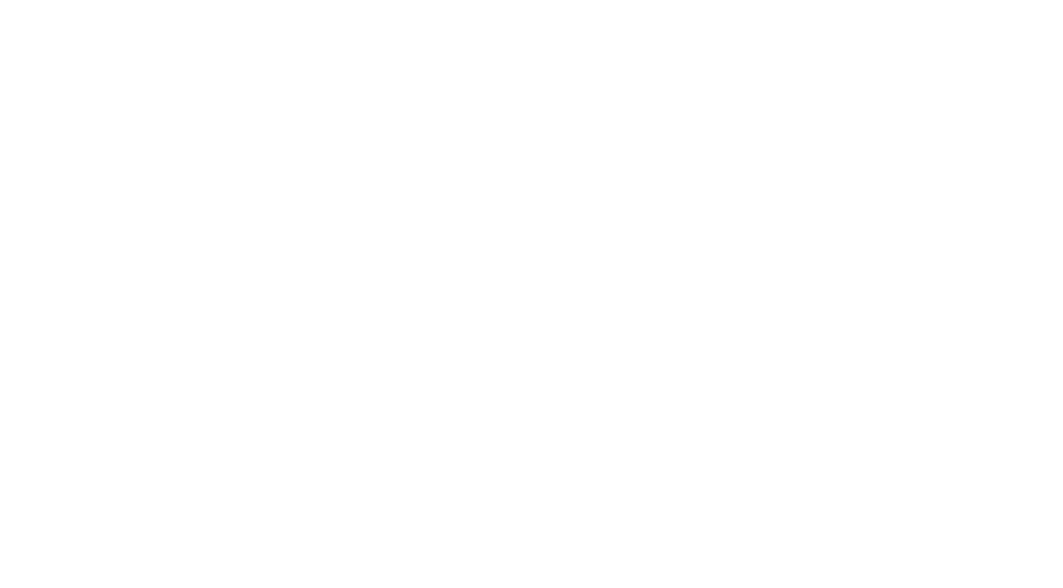
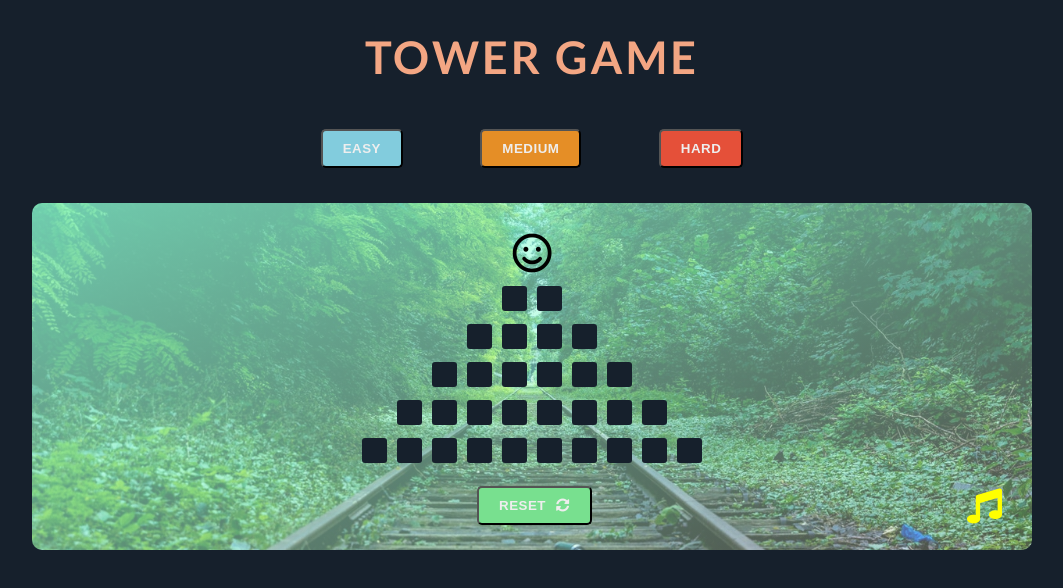
Before and after one commit to Pablo-MC/tower-game, a plain HTML site: page index.html in a window 1280 px wide. Shown: the whole page, without its empty margins (108-1171 px from the left). Drawn offline with Linux system fonts and the light colour scheme.

Commit message:
Game development finished

```diff
--- a/css/style.css
+++ b/css/style.css
@@ -0,0 +1,95 @@
+body {
+   font-family: 'Lato', sans-serif;
+   background-color: #16202C;
+   height: 100vh;
+}
+
+h1 {
+   font-size: 45px;
+   text-transform: uppercase;
+   letter-spacing: 3px;
+   color: #f3a683;
+}
+
+button {
+   display: inline-block;
+   margin: 15px auto;
+   padding: 10px 20px;
+   font-weight: 700;
+   text-transform: uppercase;
+   letter-spacing: .5px;
+   border-radius: 5px;
+   cursor: pointer;
+   outline: none;
+   color: #eee;
+   background-color: #78e08f;
+
+   transition: all .5s;
+}
+
+.reset:hover {
+   color: #78e08f;
+   background-color: #eee;
+}
+
+.reset { margin-left: 445px; }
+
+.reset i { margin-left: 10px; }
+
+.container {
+   max-width: 1000px;
+   margin: 20px auto;
+   text-align: center;
+}
+
+.row {
+   background-image: linear-gradient(to right bottom, rgba(140,255,218, .8), rgba(255,255,232, .3)), url(/img/background.jpg);
+   background-size: cover;
+   background-repeat: no-repeat;
+   background-position: center;
+
+   margin-top: 20px;
+   padding-top: 30px;
+   padding-bottom: 10px;
+   border-radius: 10px;
+}
+
+.square {
+   display: inline-block;
+   width: 25px;
+   margin: 5px;
+   padding-bottom: 25px;
+   border-radius: 3px;
+   cursor: pointer;
+   background-color: #16202C;
+}
+
+.difficulty {
+   display: flex;
+   width: 500px;
+   margin: 0 auto;
+}
+
+.controls {
+   display: flex;
+   align-items: center;
+}
+
+.green { background-color: #78e08f; }
+.red { background-color: #c44569; }
+
+.easy { background-color: #82ccdd; }
+.medium { background-color: #e58e26; }
+.hard { background-color: #e55039; }
+
+.icon-face {
+   font-size: 40px;
+   padding-bottom: 8px;
+}
+
+.icon-sound {
+   font-size: 35px;
+   margin-right: 30px;
+   cursor: pointer;
+   color: yellow;
+}
--- a/index.html
+++ b/index.html
@@ -4,10 +4,35 @@
    <meta charset="UTF-8">
    <meta name="viewport" content="width=device-width, initial-scale=1.0">
 
+   <link rel="shortcut icon" type="image/x-icon" href="img/favicon.png">
+
+   <!-- FONT AWESOME -->
+   <link rel="stylesheet" href="https://pro.fontawesome.com/releases/v5.10.0/css/all.css" integrity="sha384-AYmEC3Yw5cVb3ZcuHtOA93w35dYTsvhLPVnYs9eStHfGJvOvKxVfELGroGkvsg+p" crossorigin="anonymous" />
+   <!-- GOOGLE FONTS -->
+   <link rel="stylesheet" href="https://fonts.googleapis.com/css2?family=Lato:wght@400;700;900&display=swap">
+   <!-- CUSTOM CSS -->
    <link rel="stylesheet" href="css/style.css">
+
    <title>Tower Game</title>
 </head>
 <body>
+   <div class="container">
+      <h1>Tower Game</h1>
+      <div class="difficulty">
+         <button class="mode easy">Easy</button>
+         <button class="mode medium">Medium</button>
+         <button class="mode hard">Hard</button>
+      </div>
+      <div class="row">
+         <div class="controls">
+            <button class="reset">Reset<i class="fas fa-sync-alt"></i></button>
+            <i class="fas fa-music icon-sound"></i>
+         </div>
+      </div>
+      <!-- <button class="test">Solution</button> -->
+   </div>
+
+   <audio src="audio/game-music.mp3" type="audio/mp3" autoplay loop></audio>
 
 
    <script src="js/script.js"></script>
--- a/js/script.js
+++ b/js/script.js
@@ -0,0 +1,117 @@
+let row = document.querySelector('.row');
+let reset = document.querySelector('.reset');
+let modes = document.querySelectorAll('.mode');
+
+let colors = [];
+let difficulty = 5;  // Inicio en modo Easy
+
+
+init(difficulty);
+
+function init (n) {
+   setupSquares(n);
+   setupEventSquares();
+}
+
+function setupSquares (n) {
+   for (let i = 0; i < n; i++) {
+      colors = generateMixedColors((n*2)-(i*2))
+      for (let j = 0; j < ((n*2) - (i * 2)); j++) {
+         row.insertAdjacentHTML('afterbegin', `<div class="square" color="${colors[j]}"></div>`);
+      }
+      row.insertAdjacentHTML('afterbegin', '<div></div>'); // Salto de línea
+   }
+   row.insertAdjacentHTML('afterbegin', '<i class="far fa-smile icon-face"></i>');
+}
+
+function setupEventSquares () {
+   let squares = document.querySelectorAll('.square');
+   let iconSmile = document.querySelector('.fa-smile');
+
+   squares.forEach(square => {
+      square.addEventListener('click', () => {
+         if (square.getAttribute('color').match('green')) {
+            square.classList.add('green');
+         } else {
+            // Pinto todos los cuadrados de rojo
+            squares.forEach(square => { square.classList.add('red') })
+            // Elimino icono ganador y agrego en su lugar el icono perdedor
+            iconSmile.style.display = 'none';
+            row.insertAdjacentHTML('afterbegin', '<i class="far fa-sad-tear icon-face"></i>');
+         }
+      })
+   })
+}
+
+function clearAll() {
+   let squares = document.querySelectorAll('.square');
+   let icons = document.querySelectorAll('.far');
+
+   squares.forEach(square => { square.remove() });
+   icons.forEach(icon => { icon.remove() });
+}
+
+// Retorna un arreglo con n elementos desordenados. OBS: Contiene la misma cantidad de elementos 'green' y 'red'.
+function generateMixedColors (n) {
+   let arr = [];
+   for (let i = 0; i < n; i++) {
+      (i < (n/2)) ? arr[i] = 'green' : arr[i] = 'red';
+   }
+   return mix(arr);
+}
+
+// Retorna un arreglo desordenado
+function mix (arr) {
+   for (let i = arr.length - 1; i > 0; i--) {
+      const rand = Math.floor(Math.random() * (i + 1));
+      [arr[i], arr[rand]] = [arr[rand], arr[i]];
+   }
+   return arr;
+}
+
+
+reset.addEventListener('click', () => {
+   clearAll();
+   init(difficulty);
+})
+
+modes.forEach(mode => {
+   mode.addEventListener('click', () => {
+      switch (mode.textContent) {
+         case 'Easy': difficulty = 5; break;
+         case 'Medium': difficulty = 7; break;
+         case 'Hard': difficulty = 9; break;
+         default:
+            break;
+      }
+      clearAll();
+      init(difficulty);
+   })
+})
+
+
+// Funcionalidad del audio
+let soundBtn = document.querySelector('.icon-sound');
+let audio = document.getElementsByTagName('audio')[0];
+
+soundBtn.addEventListener('click', () => {
+   if (soundBtn.getAttribute('class').match('fa-music')) {
+      soundBtn.classList.remove('fa-music');
+      soundBtn.classList.add('fa-pause-circle');
+      audio.play();
+   } else {
+      soundBtn.classList.remove('fa-pause-circle');
+      soundBtn.classList.add('fa-music');
+      audio.pause();
+   }
+})
+
+
+// Visión de la solución.
+// let solution = document.querySelector('.test');
+
+// solution.addEventListener('click', () => {
+//    let squares = document.querySelectorAll('.square');
+//    squares.forEach(square => {
+//       square.style.backgroundColor = square.getAttribute('color') });
+// })
```
Also changed, not shown: img/background.jpg (added), img/favicon.png (added), img/screenshot.jpg (added), 1 other file.
